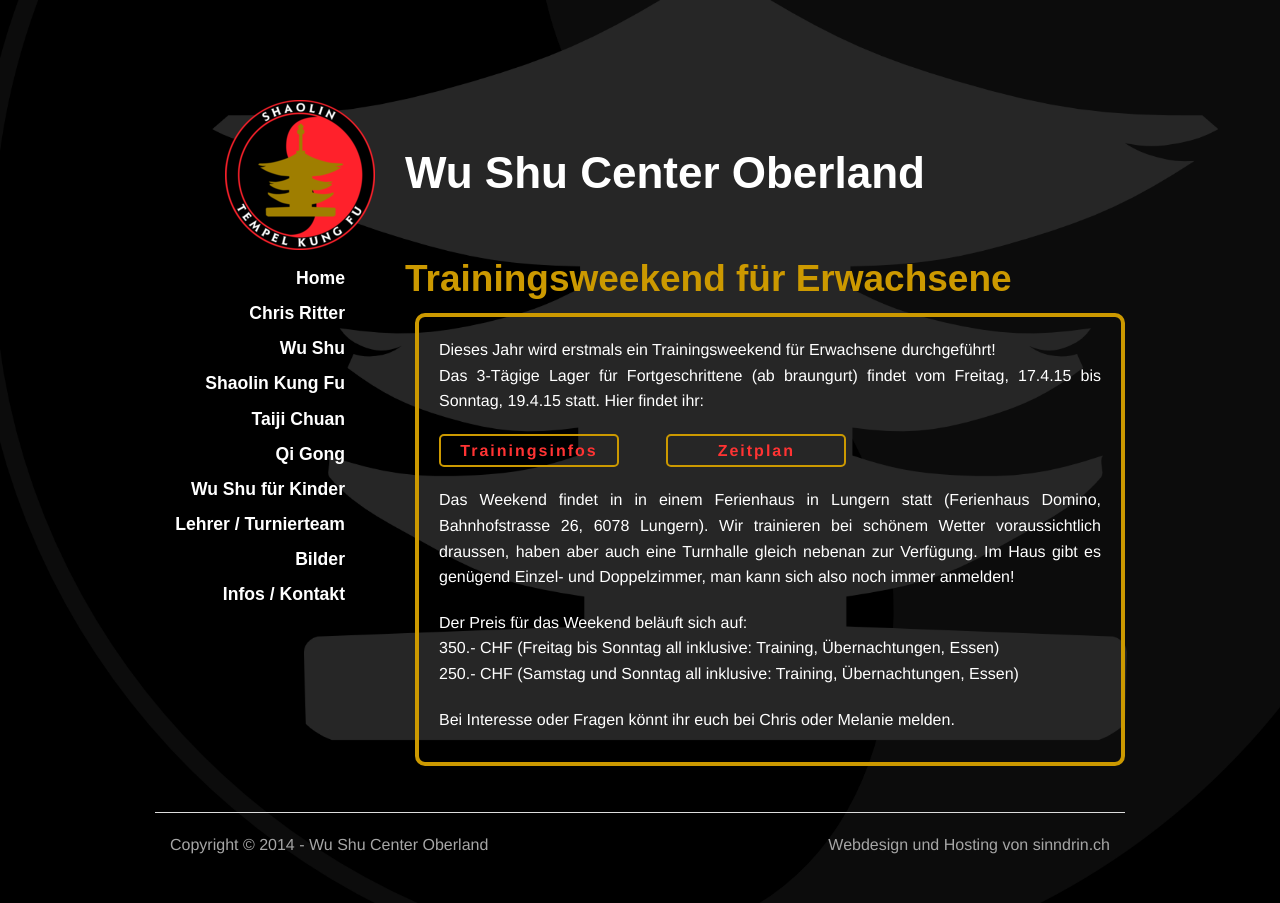
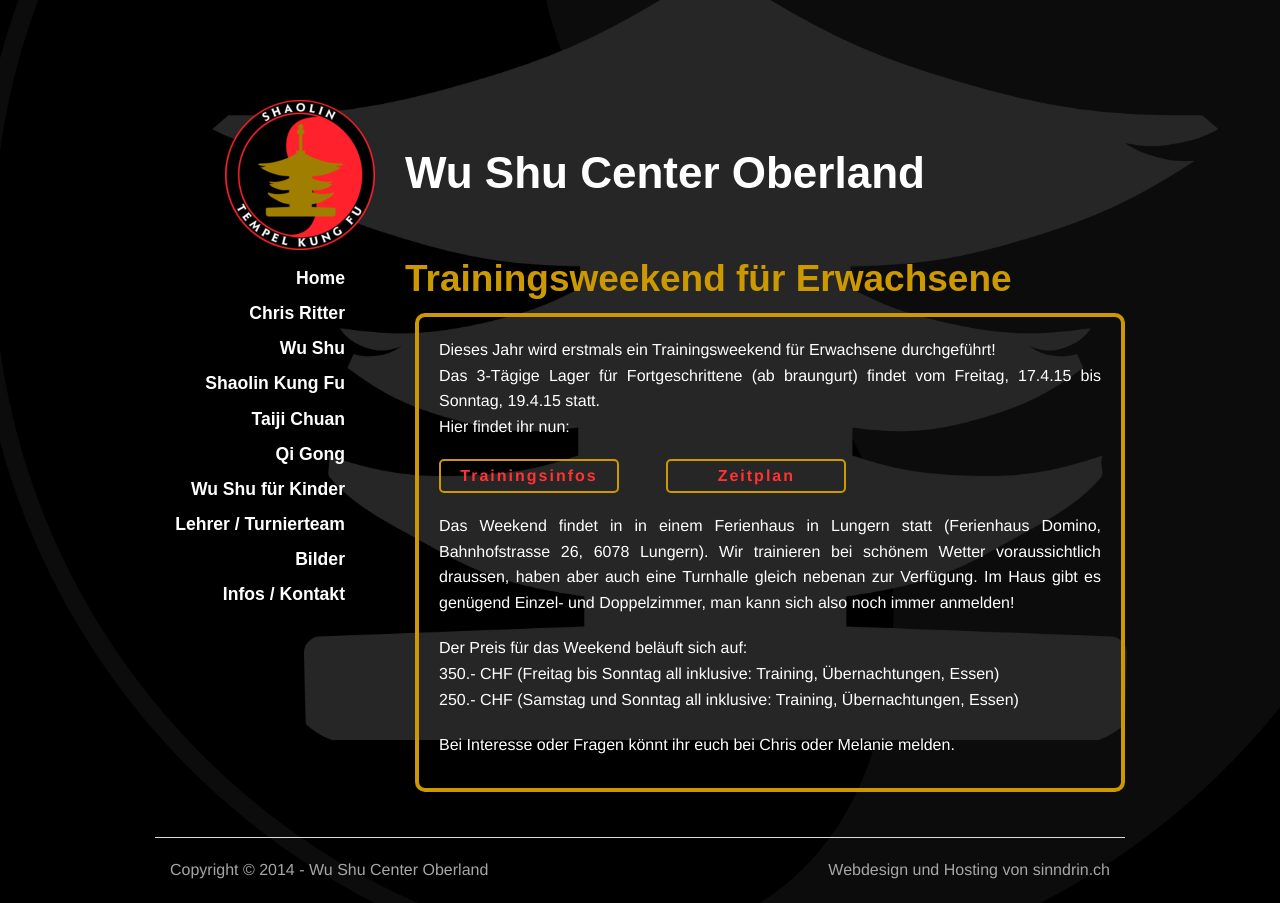
Before and after one commit to wu-shu/wu-shu.github.io, a Jekyll site: the page built from aktuell/index.md, in a window 1280 px wide. Built offline with Jekyll 4.4.1, drawn with Linux system fonts in a browser that asks for light colours; some web fonts are replaced; Markdown is read by kramdown in place of the engine named in the settings; comment, search, counter and statistics services are not loaded.

Commit message:
zeitplan

```diff
--- a/aktuell/index.md
+++ b/aktuell/index.md
@@ -4,12 +4,12 @@
 ---
 
 Dieses Jahr wird erstmals ein Trainingsweekend für Erwachsene durchgeführt!<br>
-Das 3-Tägige Lager für Fortgeschrittene (ab braungurt) findet vom Freitag, 17.4.15 bis Sonntag, 19.4.15 statt.
-Hier findet ihr:<br>
+Das 3-Tägige Lager für Fortgeschrittene (ab braungurt) findet vom Freitag, 17.4.15 bis Sonntag, 19.4.15 statt.<br>
+Hier findet ihr nun:<br>
 
 <ul class="small-block-grid-1 medium-block-grid-2 large-block-grid-3">
 <li><a target="_blank" href="http://www.wu-shu.ch/images/Infoblatt.pdf" class="button-contact-info">Trainingsinfos</a></li>
-<li><a target="_blank" href="http://www.wu-shu.ch/images/zeitplan.pdf/" class="button-contact-info">Zeitplan</a></li>
+<li><a target="_blank" href="http://www.wu-shu.ch/images/zeitplan.pdf" class="button-contact-info">Zeitplan</a></li>
 </ul>
 
 Das Weekend findet in in einem Ferienhaus in Lungern statt (Ferienhaus Domino, Bahnhofstrasse 26, 6078 Lungern). Wir trainieren bei schönem Wetter voraussichtlich draussen, haben aber auch eine Turnhalle gleich nebenan zur Verfügung. Im Haus gibt es genügend Einzel- und Doppelzimmer, man kann sich also noch immer anmelden!
```
